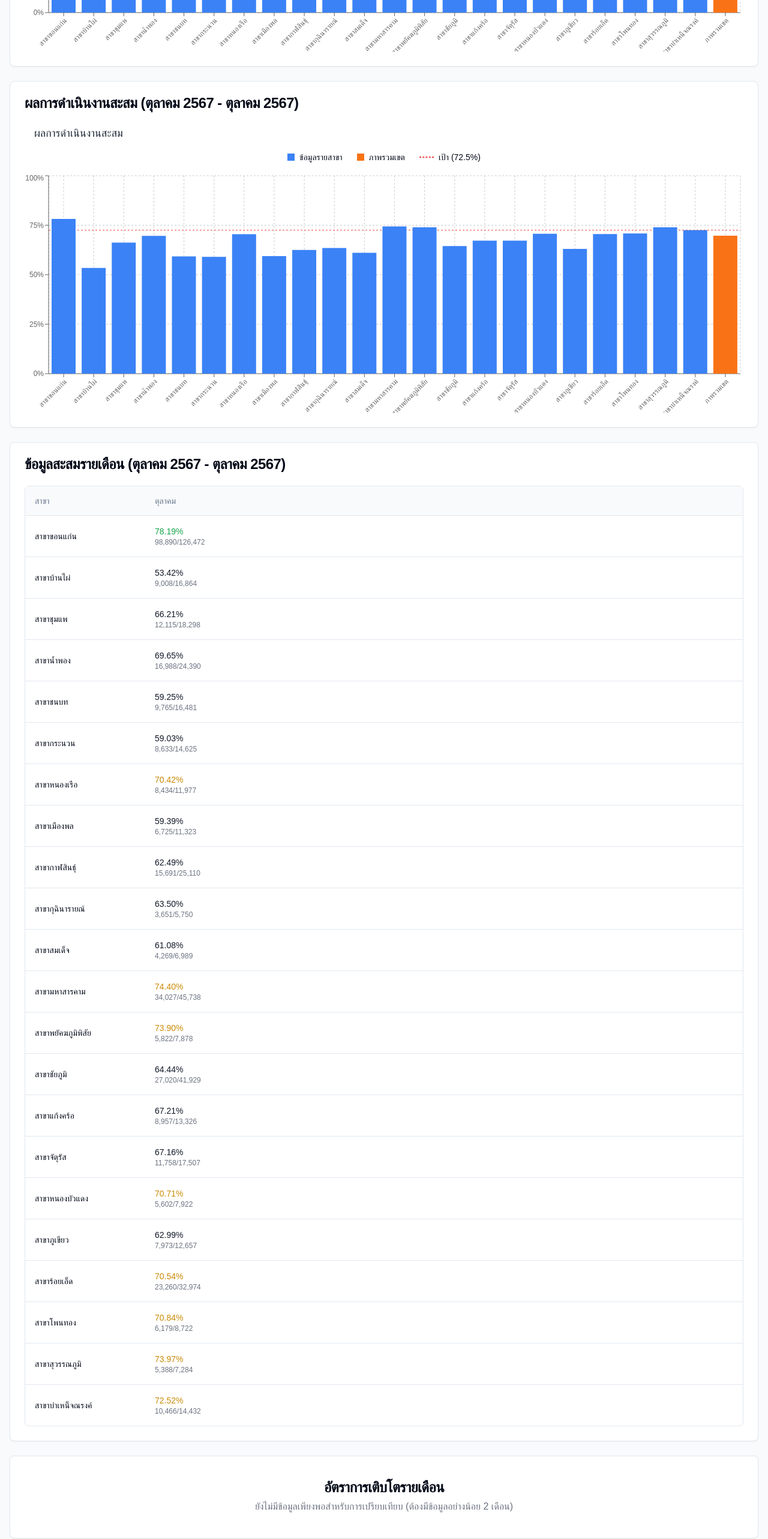
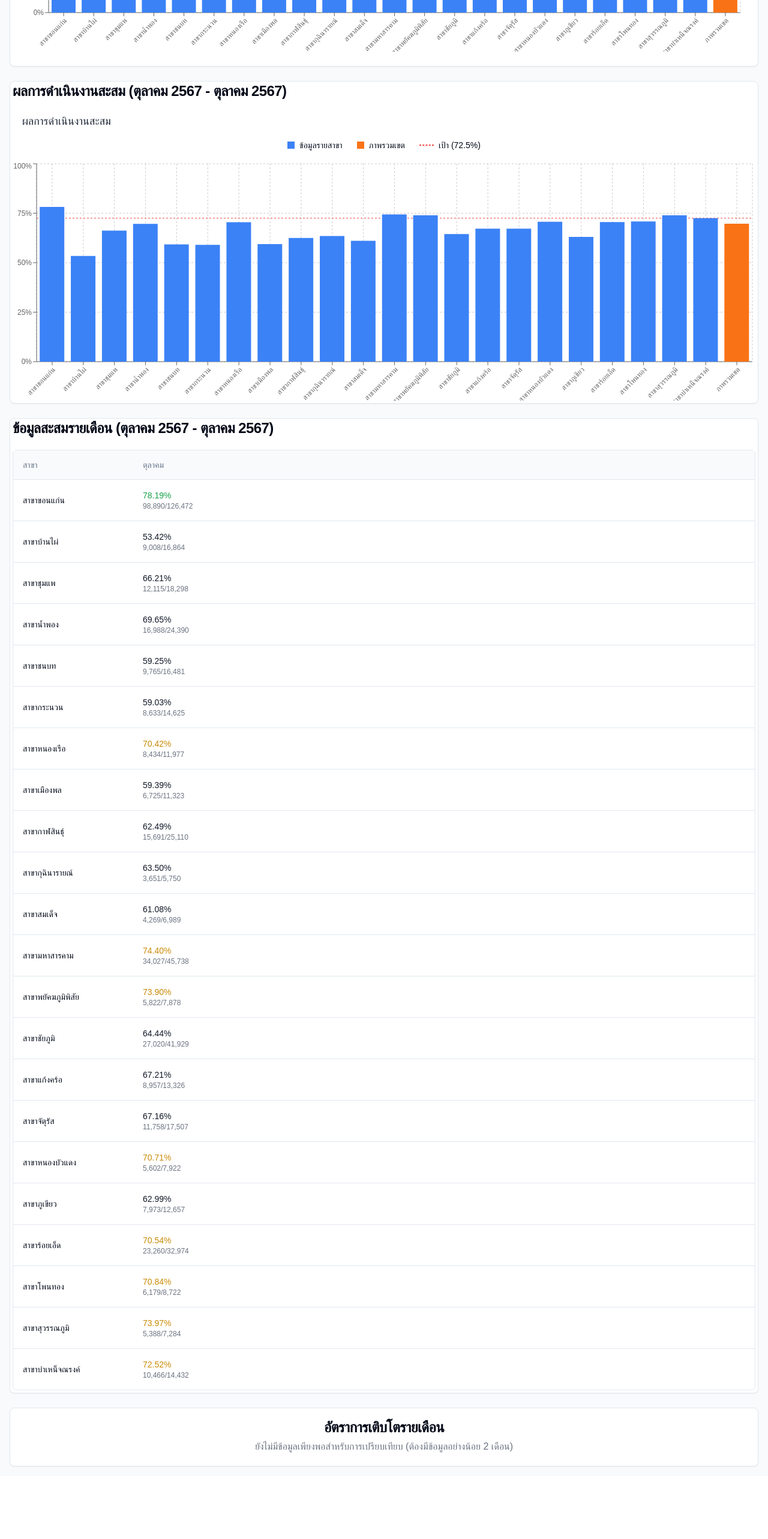
Before and after one commit to rutthawitc/alwayon-stats-dashboard, a Next.js app: page / in a window 1280 px wide. Shown: the part 1380-3946 px from the top of the page at 60% size. After the commit the page ends 3841 px from the top, so only its background shows below. Built offline with nearby package versions, Linux system fonts and the light colour scheme.

Commit message:
fix(ui): adjust card padding and fix Thai character encoding
- Reduce card padding from p-6 to p-1 for better mobile display
- Fix Thai character encoding issue in 'ไม่พบข้อมูล' text

```diff
--- a/src/components/charts/DashboardCharts.tsx
+++ b/src/components/charts/DashboardCharts.tsx
@@ -274,13 +274,13 @@ const DashboardCharts = () => {
               showLegend={true}
             />
           ) : (
-            <div>ไม่พบข���อมูล</div>
+            <div>ไม่พบข้อมูล</div>
           )}
         </CardContent>
       </Card>
 
       <Card>
-        <CardContent className="p-6">
+        <CardContent className="p-1">
           <CardHeader className="px-0 pt-0">
             <CardTitle>
               ผลการดำเนินงานสะสม ({periodRange.start} - {periodRange.end})
@@ -300,7 +300,7 @@ const DashboardCharts = () => {
       </Card>
       {/* เพิ่มส่วนตารางข้อมูลสะสมรายเดือน */}
       <Card>
-        <CardContent className="p-6">
+        <CardContent className="p-1">
           <CardHeader className="px-0 pt-0">
             <CardTitle>
               ข้อมูลสะสมรายเดือน ({periodRange.start} - {periodRange.end})
@@ -311,7 +311,7 @@ const DashboardCharts = () => {
       </Card>
       {/* Growth MoM */}
       <Card>
-        <CardContent className="p-6">
+        <CardContent className="p-1">
           {availableMonths.length >= 2 ? (
             <GrowthTable
               data={growthData}
```
